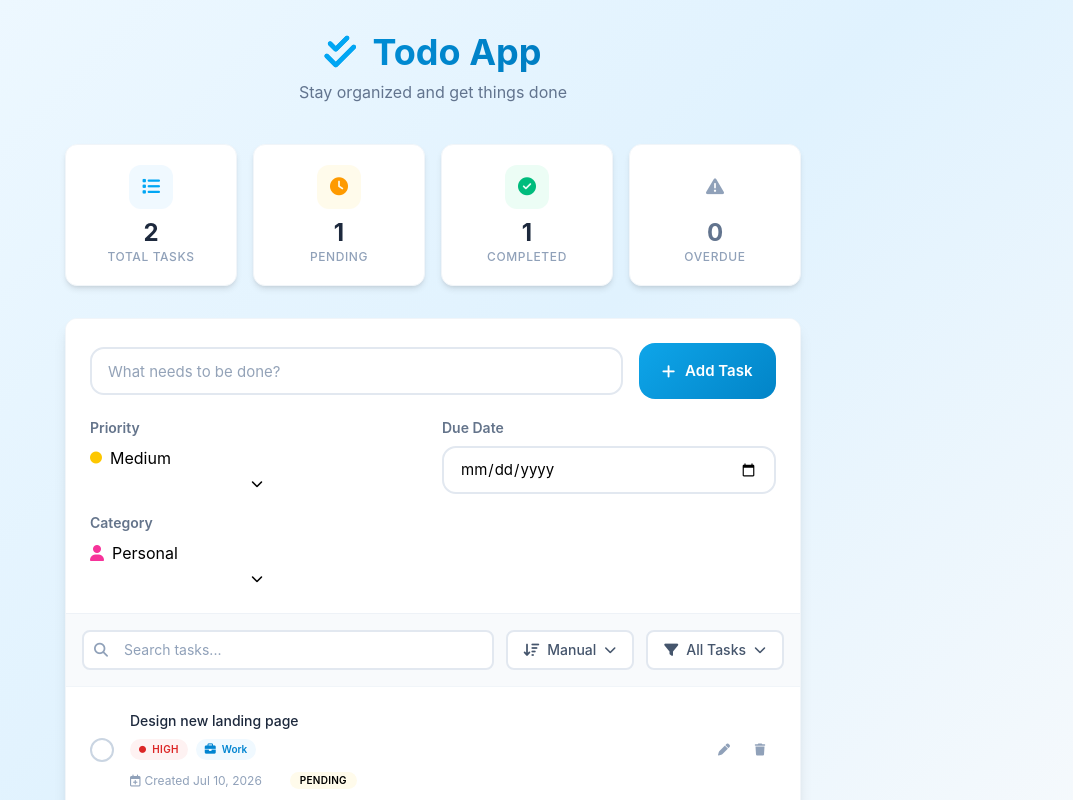
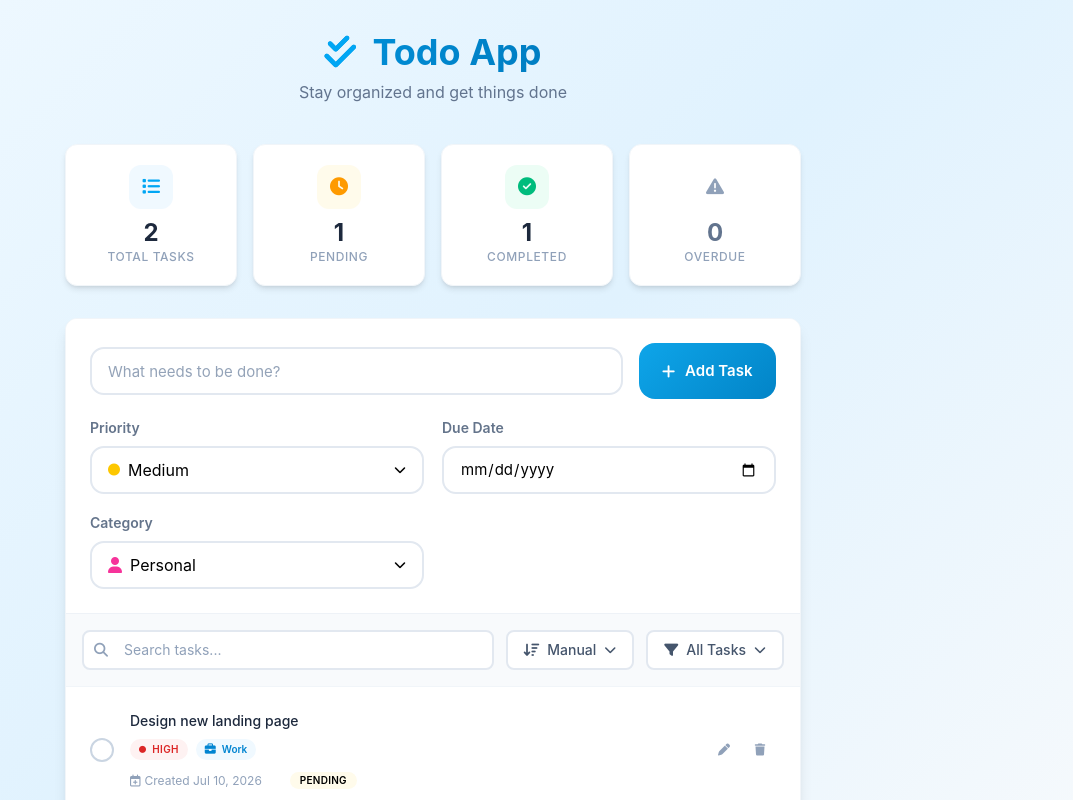
Before and after one commit to MostafaShora/Todo-App, an Angular app: page / in a window 1280 px wide. Shown: the top 800 px of the page, without its empty margins (207-1280 px from the left). Built offline with nearby package versions, Linux system fonts and the light colour scheme.

Commit message:
Rename category button class and update toggle functions to manage dropdown states

```diff
--- a/src/app/components/add-task/add-task.css
+++ b/src/app/components/add-task/add-task.css
@@ -60,7 +60,7 @@
 
 /* Priority */
 
-.category-btn {
+.priority-btn {
   width: 100%;
   height: 48px;
   padding: 0 16px;
--- a/src/app/components/add-task/add-task.ts
+++ b/src/app/components/add-task/add-task.ts
@@ -45,10 +45,12 @@ export class AddTask {
   }
 
   togglePriority() {
+    this.isCategoryOpen.set(false);
     this.isPriorityOpen.update(v => !v);
   }
 
   toggleCategory() {
+    this.isPriorityOpen.set(false);
     this.isCategoryOpen.update(v => !v);
   }
 
```
